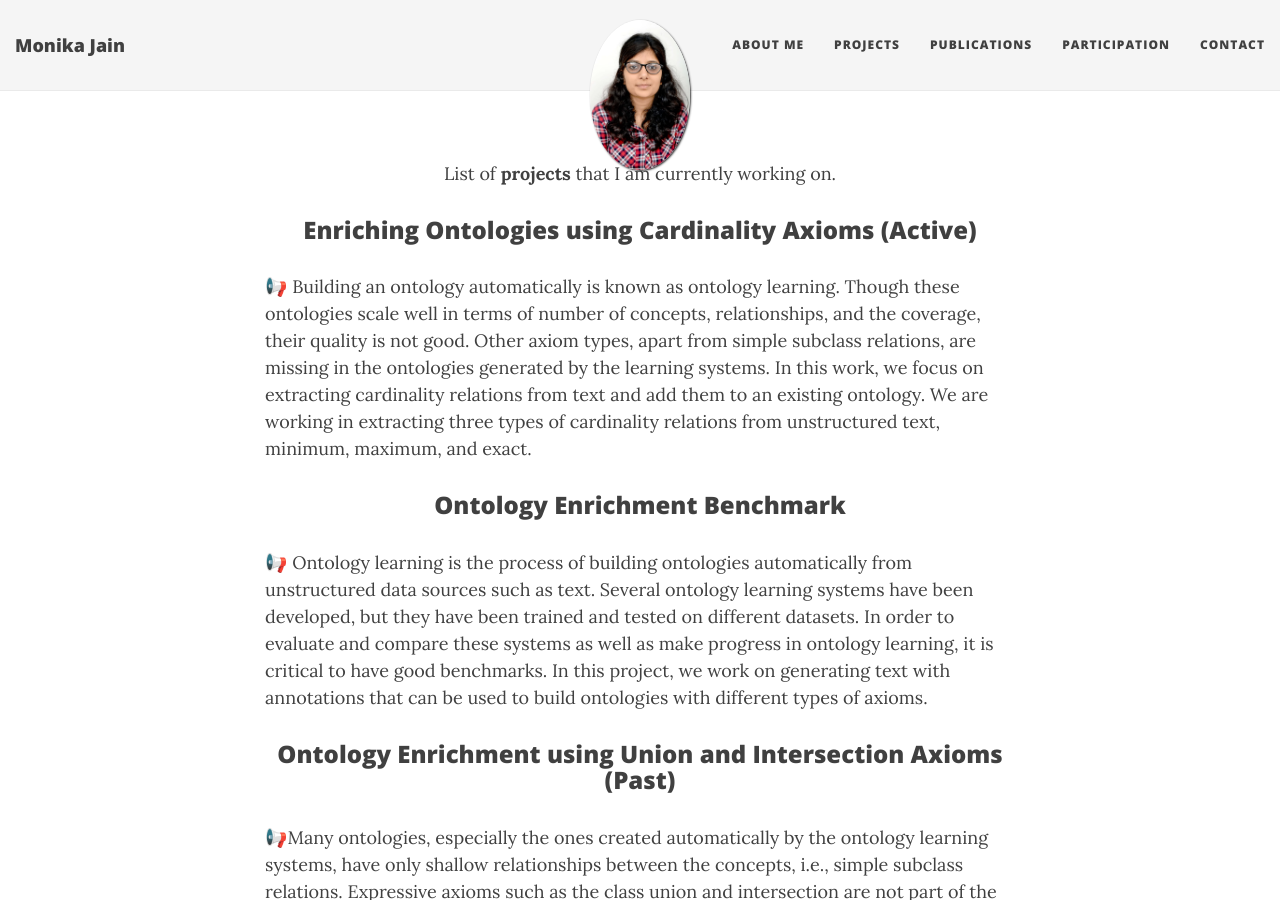
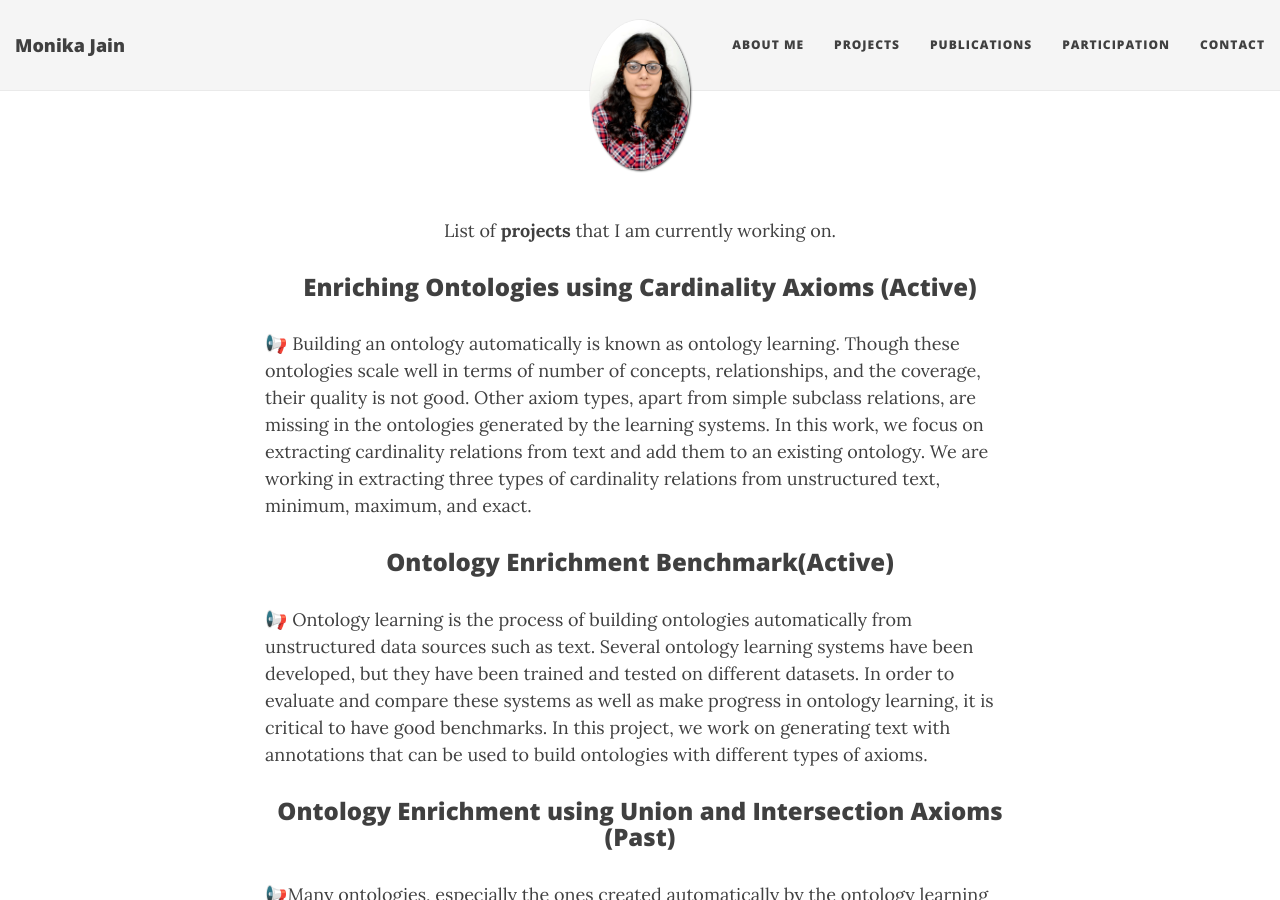
Before and after one commit to MonikaJain19/MonikaJain19.github.io, a Jekyll site: the page built from projects.md, in a window 1280 px wide and 900 px high. Built offline with Jekyll 4.4.1, drawn with Linux system fonts in a browser that asks for light colours; nearby versions of some CDN libraries.

Commit message:
Update projects.md

```diff
--- a/projects.md
+++ b/projects.md
@@ -3,7 +3,7 @@ layout: page
 title:
 permalink: /projects/
 ---
-
+<br />
 <p align="center">
 List of <b>projects</b> that I am currently working on.
 </p>
@@ -14,7 +14,7 @@ List of <b>projects</b> that I am currently working on.
 </p>
 
 
-### <center>Ontology Enrichment Benchmark </center>
+### <center>Ontology Enrichment Benchmark(Active) </center>
 <p>
 📢 Ontology learning is the process of building ontologies automatically from unstructured data sources such as text. Several ontology learning systems have been developed, but they have been trained and tested on different datasets. In order to evaluate and compare these systems as well as make progress in ontology learning, it is critical to have good benchmarks. In this project, we work on generating text with annotations that can be used to build ontologies with different types of axioms.
 </p>
```
